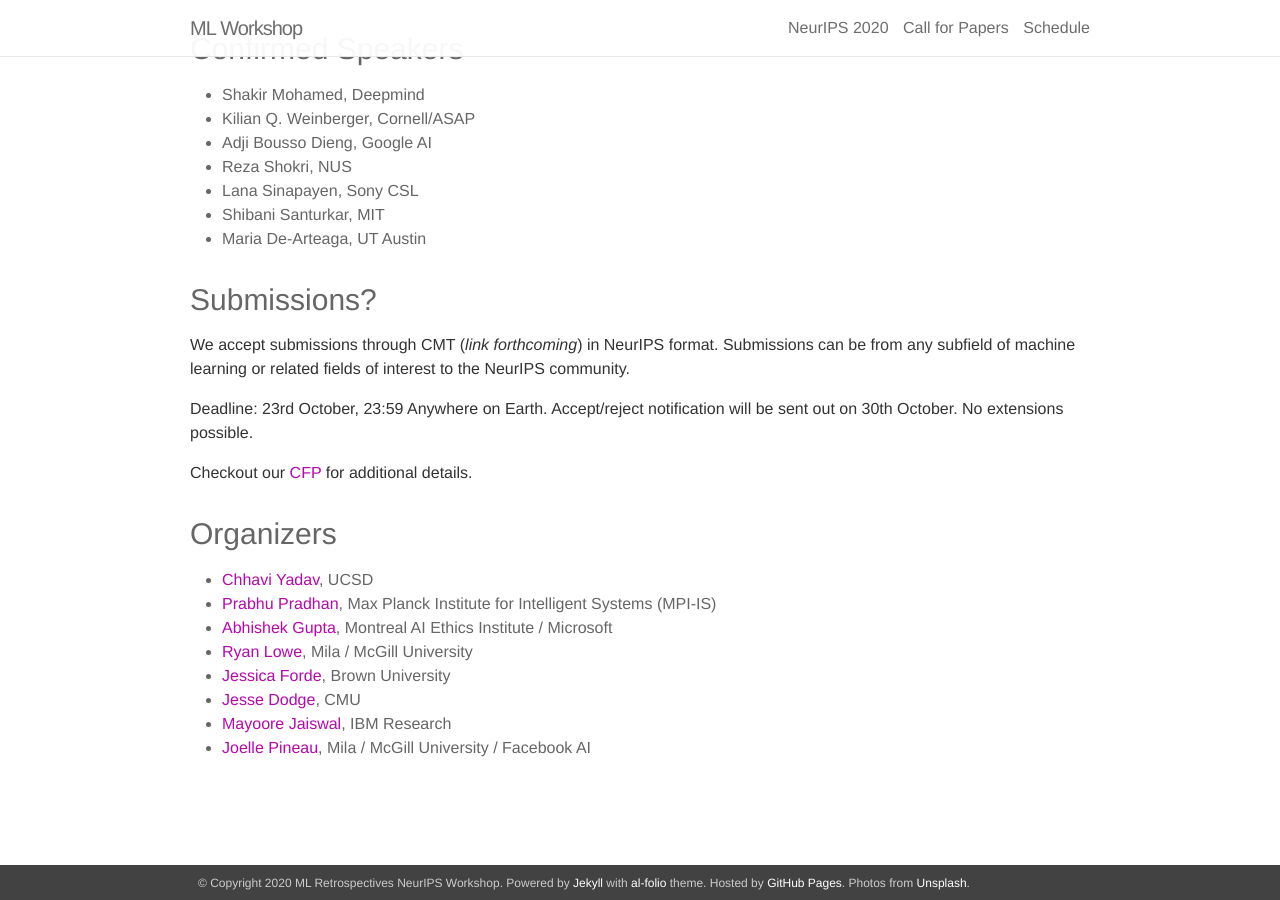
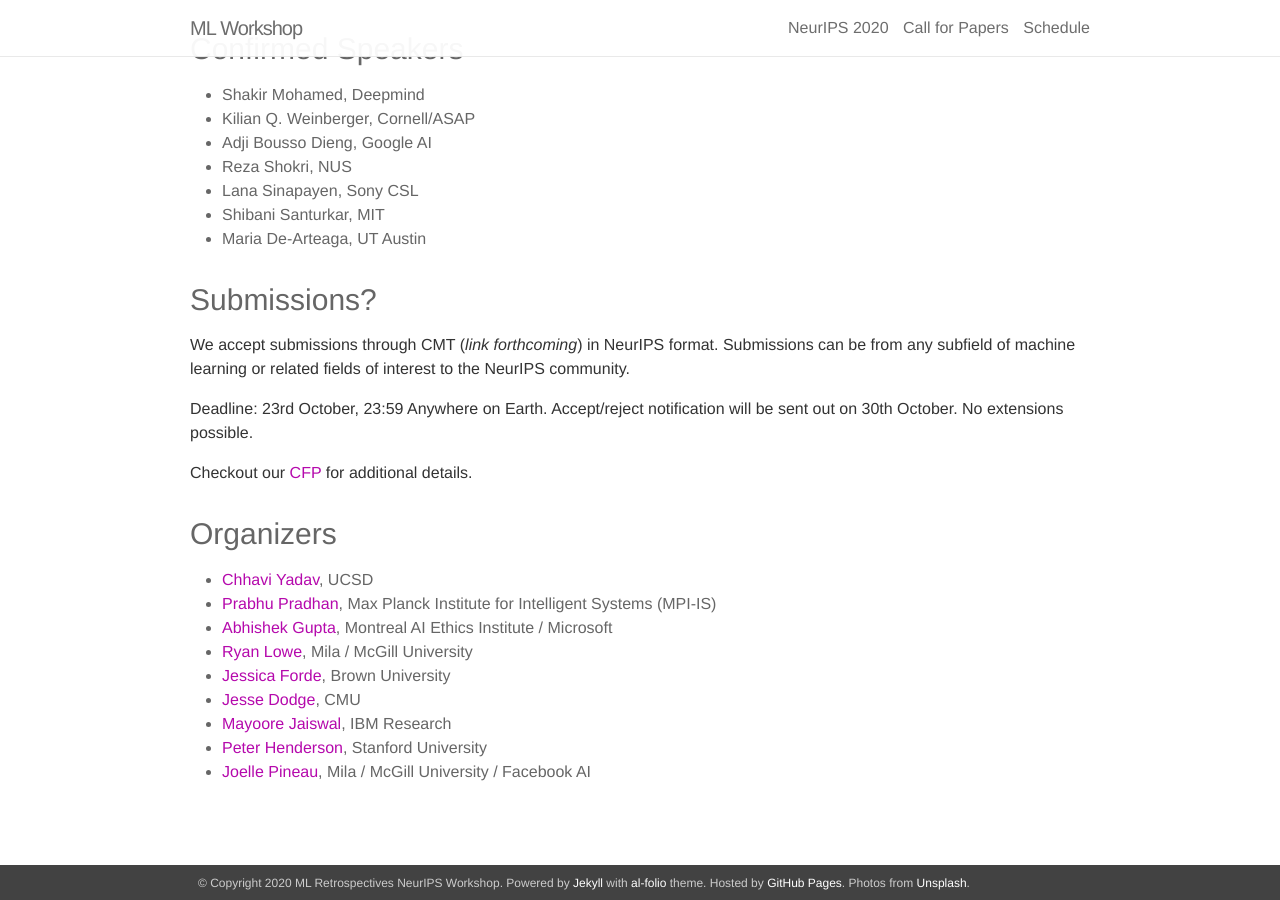
Before and after one commit to ml-retrospectives/neurips2020, a Jekyll site: the page built from _pages/00_home.md, in a window 1280 px wide and 900 px high, scrolled down 564 px. Built offline with Jekyll 4.4.1, drawn with Linux system fonts in a browser that asks for light colours; nearby versions of some CDN libraries.

Commit message:
added Peter's name to the organizers list

```diff
--- a/_pages/00_home.md
+++ b/_pages/00_home.md
@@ -40,4 +40,5 @@ Checkout our [CFP](https://ml-retrospectives.github.io/neurips2020/cfp/) for add
 * [Jessica Forde](https://github.com/jzf2101), Brown University
 * [Jesse Dodge](http://www.cs.cmu.edu/~jessed/), CMU
 * [Mayoore Jaiswal](https://scholar.google.com/citations?user=Ek3v6HcAAAAJ&hl=en), IBM Research
+* [Peter Henderson](https://www.peterhenderson.co/), Stanford University
 * [Joelle Pineau](https://www.cs.mcgill.ca/~jpineau/), Mila / McGill University / Facebook AI
```
